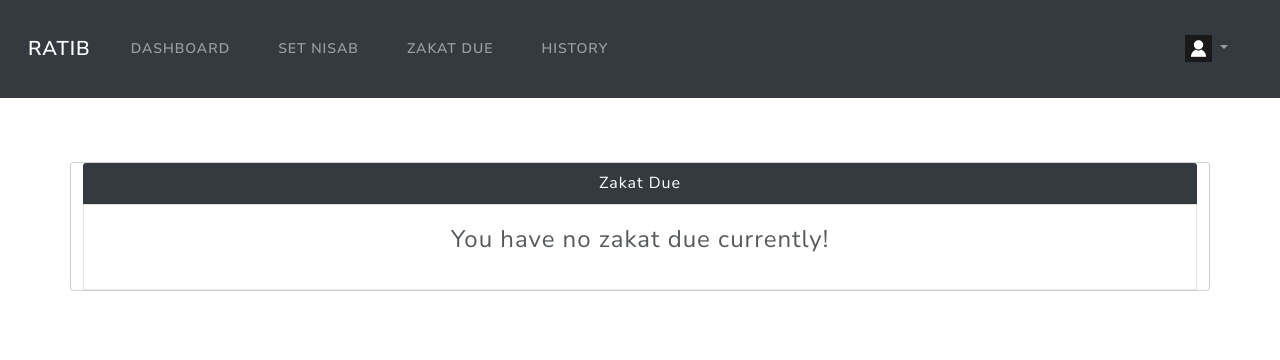
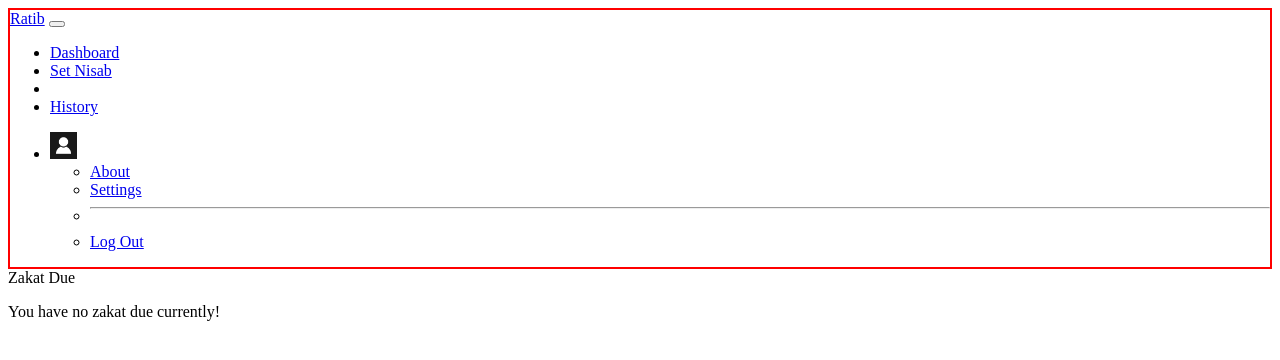
Before and after one commit to faisalsherif7/CS50-final-project, a Flask app: page /due in a window 1280 px wide. Shown: the top 360 px of the page. Run offline with Flask 3, Linux system fonts and the light colour scheme; the visitor is signed in with stand-in values (Sample User, id 1); some libraries are stand-ins or nearby versions.

Commit message:
Add style.css, remove classes from layout.html

```diff
--- /dev/null
+++ b/static/style.css
@@ -0,0 +1,3 @@
+.navbar {
+    border: 2px solid red;
+}
--- a/templates/layout.html
+++ b/templates/layout.html
@@ -8,59 +8,62 @@
   <meta name="viewport" content="width=device-width, initial-scale=1, shrink-to-fit=no">
 
   <!-- Bootstrap CSS -->
-  <link rel="stylesheet" href="https://cdn.jsdelivr.net/npm/bootstrap@4.3.1/dist/css/bootstrap.min.css"
-    integrity="sha384-ggOyR0iXCbMQv3Xipma34MD+dH/1fQ784/j6cY/iJTQUOhcWr7x9JvoRxT2MZw1T" crossorigin="anonymous">
+  <!-- <link rel="stylesheet" href="https://cdn.jsdelivr.net/npm/bootstrap@4.3.1/dist/css/bootstrap.min.css"
+    integrity="sha384-ggOyR0iXCbMQv3Xipma34MD+dH/1fQ784/j6cY/iJTQUOhcWr7x9JvoRxT2MZw1T" crossorigin="anonymous"> -->
 
   <!-- My CSS -->
-  <link rel="stylesheet" href="/static/lux.css">
+  <!-- <link rel="stylesheet" href="/static/lux.css"> -->
+
+  <link rel="stylesheet" href="/static/style.css">
+
   <title>Ratib - {% block title %}{% endblock %}</title>
+
   {% endblock %}
 </head>
 
 <body>
-  <nav class="navbar navbar-expand-md navbar-dark bg-dark mx-auto">
-    <div class="container-fluid">
-      <a class="navbar-brand ml-3" href="/">Ratib</a>
-      <button class="navbar-toggler mr-3" type="button" data-toggle="collapse" data-target="#navbarNav">
-        <span class="navbar-toggler-icon"></span>
+  <nav class="navbar">
+    <div>
+      <a href="/">Ratib</a>
+      <button type="button" data-toggle="collapse" data-target="#navbarNav">
+        <span></span>
       </button>
-      <div class="collapse navbar-collapse" id="navbarNav">
+      <div id="navbarNav">
         {% if session["user_id"] %}
-        <ul class="navbar-nav me-auto">
-        <li class="nav-item">
-          <a class="nav-link" href="/dashboard">Dashboard</a>
-        </li>
-        <li class="nav-item">
-          <a class="nav-link" href="/nisab">Set Nisab</a>
-        </li>
-          <li class="nav-item">
-            <a class="nav-link" href="/due">Zakat Due</a>
+        <ul>
+          <li>
+            <a href="/dashboard">Dashboard</a>
           </li>
-          <li class="nav-item">
-            <a class="nav-link" href="/history">History</a>
+          <li>
+            <a href="/nisab">Set Nisab</a>
+          </li>
+          <li>
+          </li>
+          <li>
+            <a href="/history">History</a>
           </li>
         </ul>
-        <ul class="navbar-nav ms-auto">
-          <li class="nav-item dropdown">
-            <a class="nav-link dropdown-toggle" href="#" role="button" data-bs-toggle="dropdown" aria-expanded="false" data-toggle="dropdown">
+        <ul>
+          <li>
+            <a href="#" role="button" data-bs-toggle="dropdown" aria-expanded="false" data-toggle="dropdown">
               <img src="/static/user.jpg" alt="Bootstrap" height="27" width="27">
             </a>
-            <ul class="dropdown-menu">
-              <li><a class="dropdown-item" href="/guide">About</a></li>
-              <li><a class="dropdown-item" href="/settings">Settings</a></li>
-              <li><hr class="dropdown-divider"></li>
-              <li><a class="dropdown-item" href="/logout">Log Out</a></li>
+            <ul>
+              <li><a href="/guide">About</a></li>
+              <li><a href="/settings">Settings</a></li>
+              <li><hr></li>
+              <li><a href="/logout">Log Out</a></li>
             </ul>
         </ul>
         {% else %}
-        <ul class="navbar-nav me-auto">
-          <li class="nav-item">
-            <a class="nav-link" href="/guide">About</a>
+        <ul>
+          <li>
+            <a href="/guide">About</a>
           </li>
         </ul>
-        <ul class="navbar-nav ms-auto">
-          <li class="nav-item">
-            <a class="nav-link" href="/login">Login/Register</a>
+        <ul>
+          <li>
+            <a href="/login">Login/Register</a>
           </li>
         </ul>
         {% endif %}
@@ -71,7 +74,7 @@
   {% with messages = get_flashed_messages(with_categories=true) %}
   {% if messages %}
     {% for category, message in messages %}
-      <div class="alert alert-{{ category }} mb-0 text-center" role="alert">
+      <div role="alert">
         {{ message }}
       </div>
     {% endfor %}
@@ -80,8 +83,8 @@
 
 
   <div id="content">
-    <main class="container py-5 text-center">
-      <div class="row text-left">
+    <main>
+      <div>
         {% block content %}{% endblock %}
       </div>
     </main>
```
Also changed, not shown: 1 other file.
